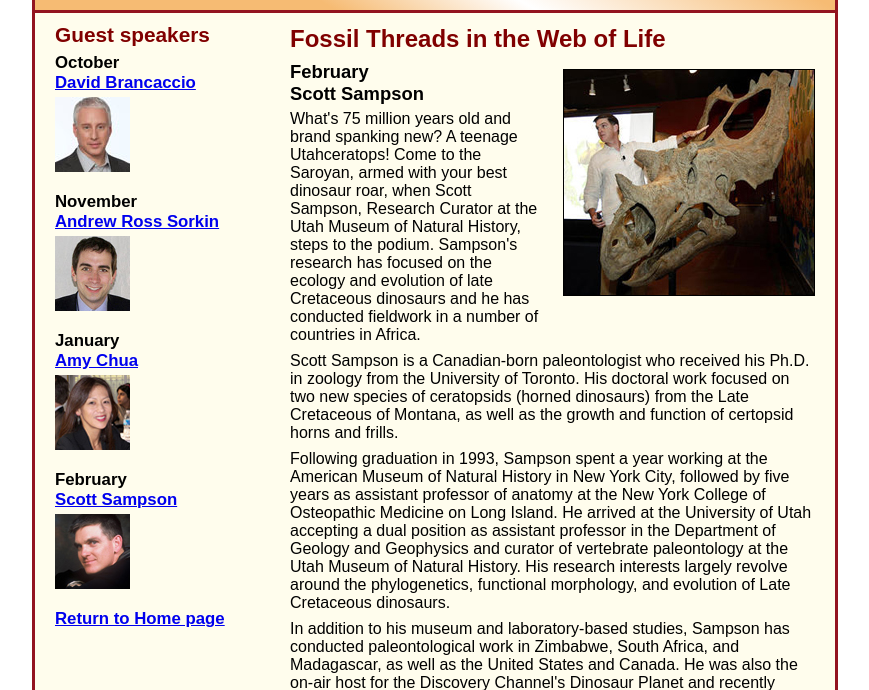
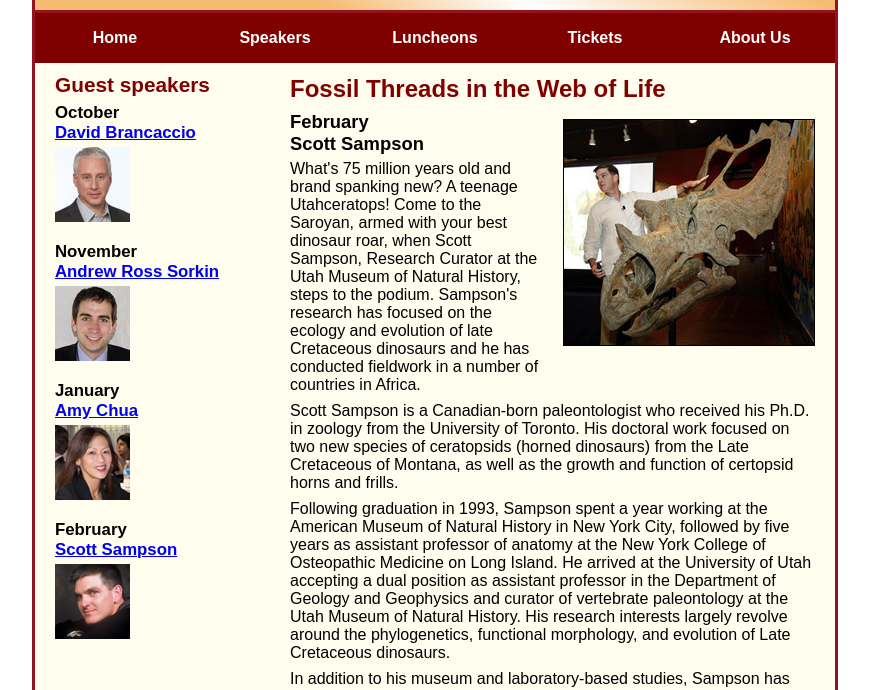
Before and after one commit to jdj25/A11, a plain HTML site: page speakers/sampson.html in a window 1280 px wide. Shown: the part 110-800 px from the top of the page, without its empty margins (205-1074 px from the left). Drawn offline with Linux system fonts and the light colour scheme.

Commit message:
add the navigation menu to the speaker's page

```diff
--- a/speakers/sampson.html
+++ b/speakers/sampson.html
@@ -14,6 +14,22 @@
 	<h2>San Joaquin Valley Town Hall</h2>
 	<h3>Celebrating our <span class="shadow">75<sup>th</sup></span> Year</h3>
 </header>
+<nav id="nav_menu">
+	<ul>
+		<li><a href="../index.html">Home</a></li>
+		<li><a href="speakers.html">Speakers</a></li>
+		<li><a href="luncheons.html">Luncheons</a></li>
+		<li><a href="tickets.html">Tickets</a></li>
+		<li><a href="aboutus.html"> About Us</a>
+			<ul>
+				<li><a href="#">Our History</a></li>
+				<li><a href="#">Board of Directors</a></li>
+				<li><a href="#">Past Speakers</a></li>
+				<li><a href="#">Contact Information</a></li>
+			</ul>
+		</li>
+	</ul>
+</nav>
 <main>
 	<section>
 		<h1>Fossil Threads in the Web of Life</h1>
@@ -54,7 +70,6 @@
 		<img src="../images/chua75.jpg" alt="Amy Chua photo">
 		<h3>February<br><a href="../speakers/sampson.html">Scott Sampson</a></h3>
 		<img src="../images/sampson75.jpg" alt="Scott Sampson photo">
-			<h3><a href="../index.html">Return to Home page</a></h3>
 	</aside>
 </main>
 <footer>
--- a/styles/speaker.css
+++ b/styles/speaker.css
@@ -44,6 +44,45 @@ header img {
 }
 .shadow {
 	text-shadow: 2px 2px 2px #800000;
+}
+/* the styles for the navigation menu */
+#nav_menu ul{
+	list-style-type: none;
+	margin: 0;
+	padding: 0;
+	position: relative;
+}
+#nav_menu li{
+	float: left;
+}
+#nav_menu ul li a {
+	display: block;
+	width: 160px;
+	text-align: center;
+	padding: 1em 0;
+	text-decoration: none;
+	background-color: #800000;
+	color: white;
+	font-weight: bold;
+}
+#nav_menu a.current {
+	color: yellow;
+}
+#nav_menu ul ul {
+	display: none;
+	position: absolute;
+	top: 100%;
+}
+#nav_menu ul ul li {
+	float: none;
+}
+#nav_menu ul li:hover > ul {
+	display: block;
+}
+#nav_menu > ul::after {
+	content: "";
+	clear: both;
+	display: block;
 }
 /* the styles for the main content */
 main {
```
Lines whose indentation alone changed are shown as unchanged.
